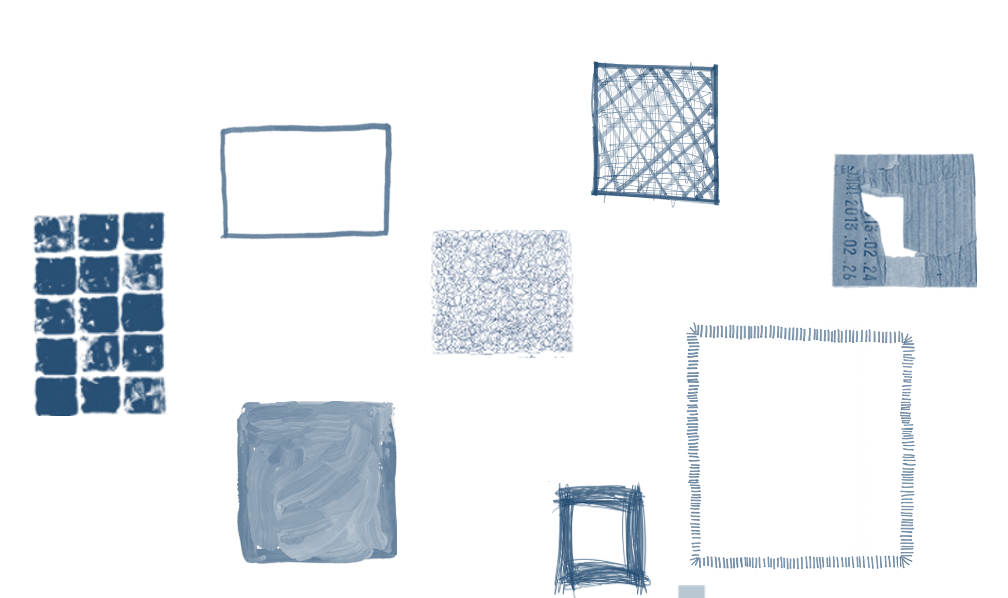
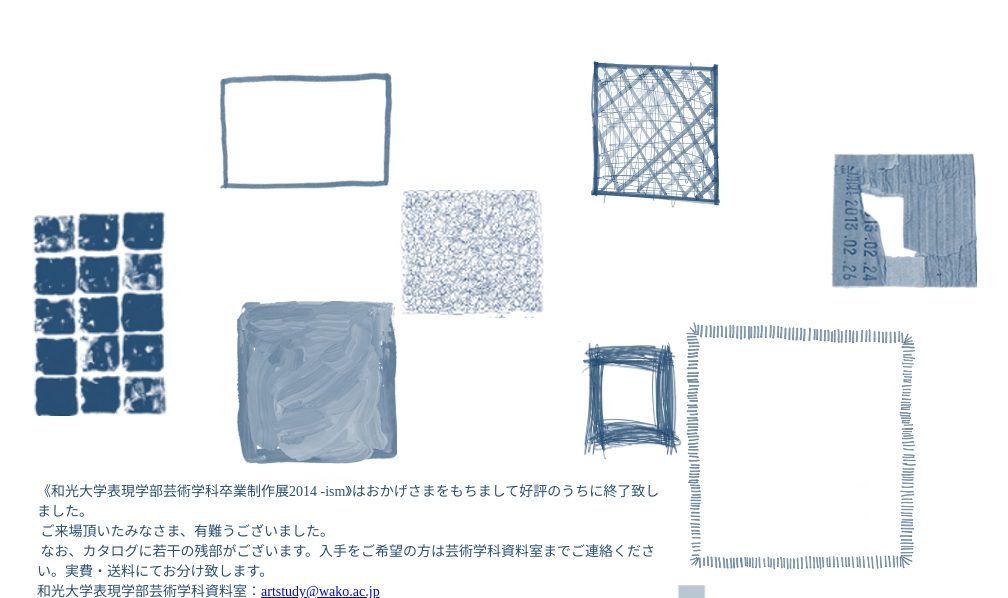
Before and after one commit to pukka/graduationwork, a plain HTML site: page index.html in a window 1280 px wide. Shown: the top 598 px of the page, without its empty margins (143-1151 px from the left). Drawn offline with nearby package versions, Linux system fonts and the light colour scheme.

Commit message:
add message

```diff
--- a/css/style.css
+++ b/css/style.css
@@ -15,6 +15,7 @@ header {
     height:100px;
 }
 section{
+    /*border:1px #000 solid;*/
     position:absolute;
     left:50%;
     top:50%;
@@ -168,7 +169,7 @@ section .switch{
 section #concept_fukidashi {
     position:absolute;
     top: 0px;
-    left: 80px;
+    left: 50px;
     width: 150px;
     height: 100px;
     text-align:center;
@@ -191,7 +192,7 @@ section #news_fukidashi {
 }
 section #access_fukidashi {
     position:absolute;
-    top: 255px;
+    top: 155px;
     left: 150px;
     width: 150px;
     height: 100px;
@@ -203,8 +204,8 @@ section #access_fukidashi {
 }
 section #link_fukidashi {
     position:absolute;
-    top: 370px;
-    right: 430px;
+    top: 270px;
+    right: 410px;
     width: 150px;
     height: 100px;
     text-align:center;
@@ -215,7 +216,7 @@ section #link_fukidashi {
 }
 section .about_s{
     position:absolute;
-    top: 70px;
+    top: 20px;
     left: 200px;
     /*width:150px;
     height:150px;
@@ -231,7 +232,7 @@ section .concept_s{
 }
 section .access_s{
     position:absolute;
-    top: 350px;
+    top: 250px;
     left: 220px;
   /*  width:150px;
     height:150px;
@@ -239,8 +240,8 @@ section .access_s{
 }
 section .contact_s{
     position:absolute;
-    top: 430px; /*250*/
-    right: 340px; /*340*/
+    top: 290px; /*250*/
+    right: 310px; /*340*/
    /* width:150px;
     height:150px;
     background-image:url(../img/4.png); */
@@ -253,8 +254,8 @@ section .five{
 
 section .six{
     position:absolute;
-    top: 180px;
-    left: 410px;
+    top: 140px;
+    left: 380px;
 }
 
 section .seven{
@@ -295,6 +296,30 @@ section .ism{
     bottom: 35px;
     right: 20px;
 }
+
+section #message {
+    /*border:1px #000 solid;*/
+    position:absolute;
+    bottom: 170px;
+    left: 20px;
+    height:120px;
+    width:630px;
+    padding: 0px;
+    margin: 0px;
+}
+section #message p {
+    font-size:14px;
+    padding:0px;
+    margin:0px;
+    color: #295075;
+}
+
+section #message a {
+    font-size:14px;
+    padding: 0px;
+    margin: 0px;
+}
+
 section #title{
     /*border:1px #000 solid;*/
     position:absolute;
--- a/index.html
+++ b/index.html
@@ -63,10 +63,17 @@ $(function(){
  </head>
  <body>
   <section>
+    <div id="message">
+     <p>《和光大学表現学部芸術学科卒業制作展2014 -ism》はおかげさまをもちまして好評のうちに終了致しました。<br>
+        &nbsp;ご来場頂いたみなさま、有難うございました。<br>
+        &nbsp;なお、カタログに若干の残部がございます。入手をご希望の方は芸術学科資料室までご連絡ください。実費・送料にてお分け致します。<br>
+        和光大学表現学部芸術学科資料室：<a href="mailto:artstudy&#64;wako&#46;ac&#46;jp?subject=カタログ入手希望&amp;body=">artstudy@wako.ac.jp</a></p>
+    </div>
     <div id="title">
      <h1 class="text_one">和光大学表現学部芸術学科</h1>
      <h1 class="text_two">卒業制作展&nbsp;2014</h1>
      <h1 class="text_three">2014年2月13日(木)&nbsp;－&nbsp;2月17日(月)</h1>
+     <p></p>
     </div>
    <div class="modal wd1">
      <div class="content">
```
